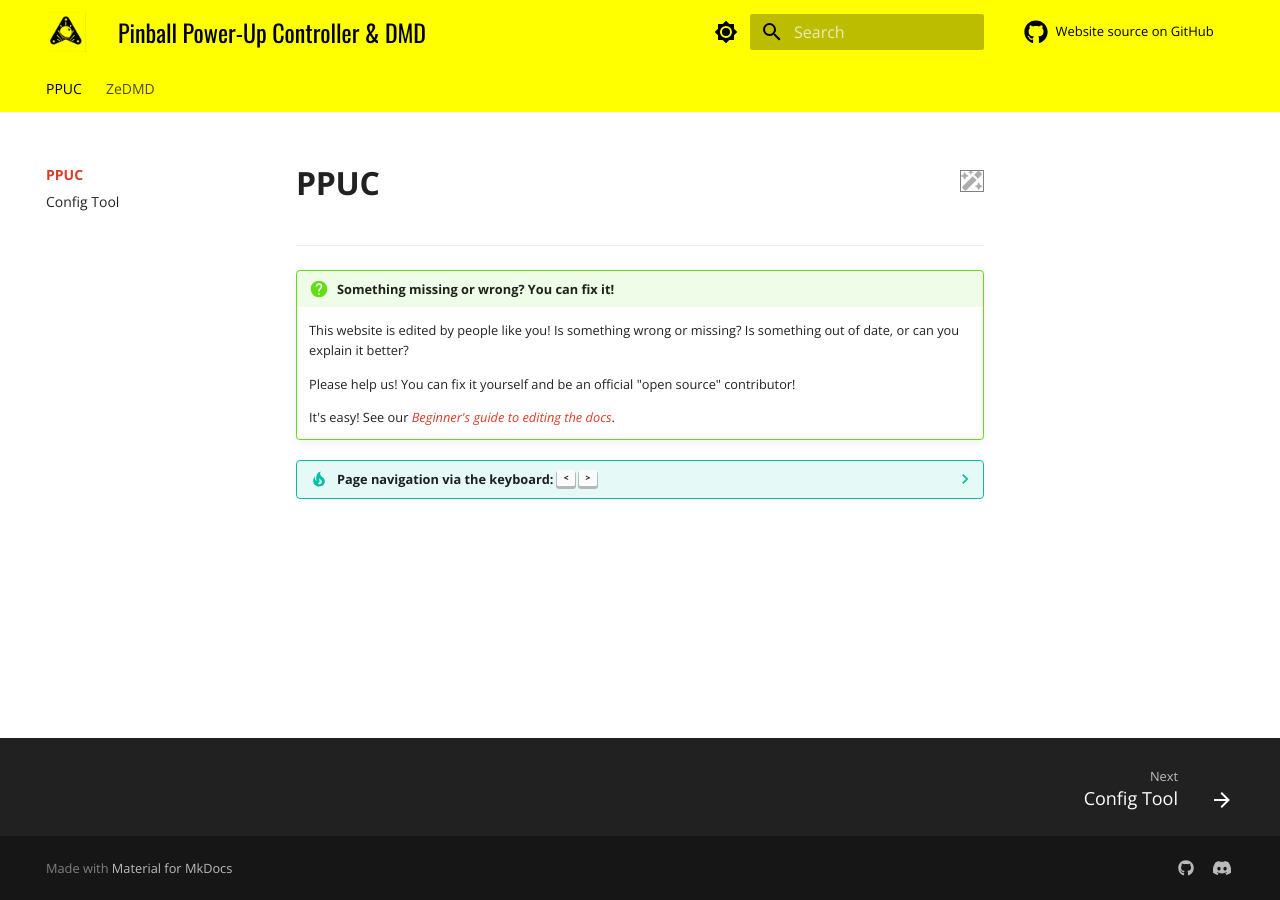
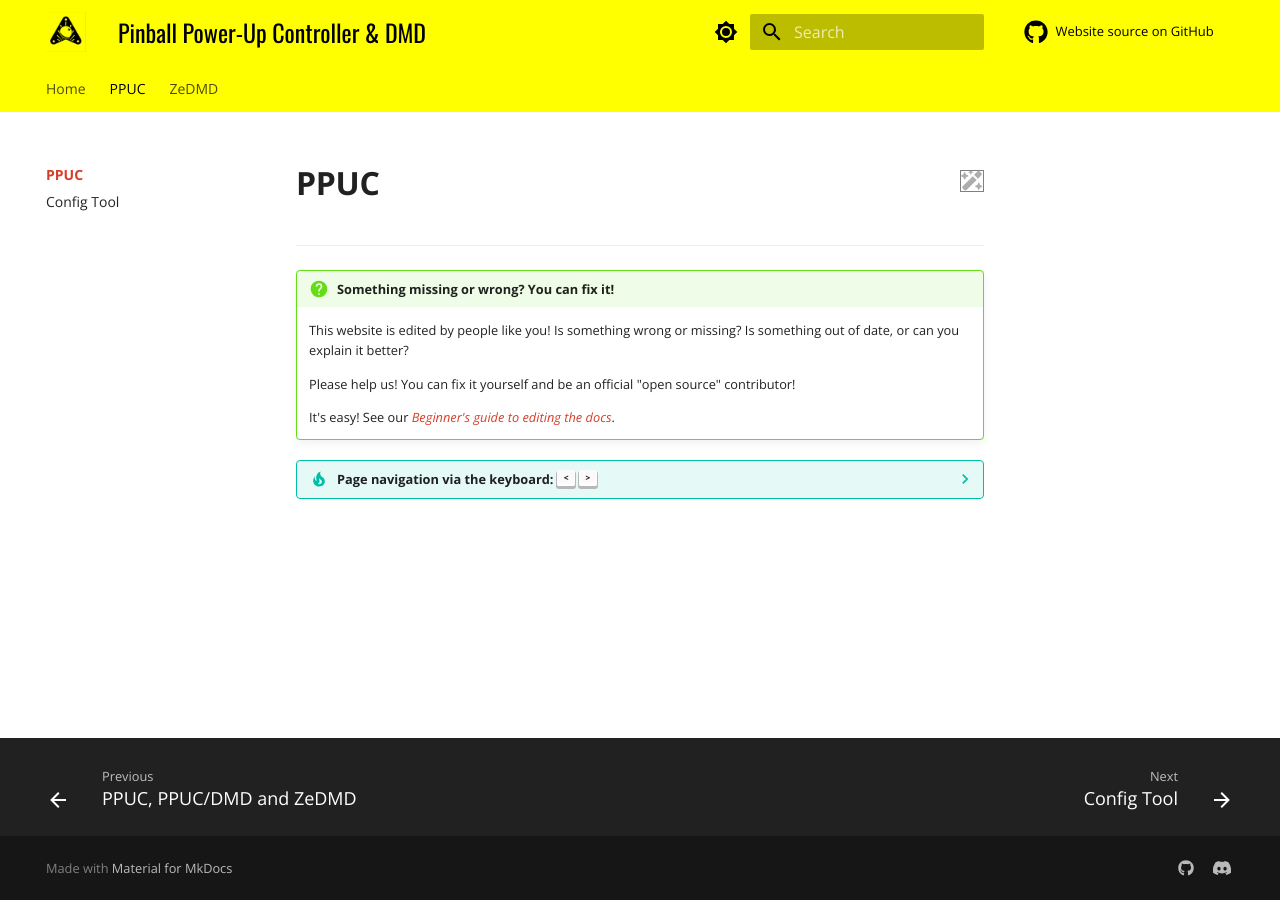
Before and after one commit to foenich/docs, an MkDocs documentation site: the page built from docs/ppuc/index.md, in a window 1280 px wide. Built offline with MkDocs 1.6.1 and Material for MkDocs 9.7.7, drawn with Linux system fonts in a browser that asks for light colours; comment, search, counter and statistics services are not loaded; some of the changed lines change nothing that is shown.

Commit message:
added Home link

```diff
--- a/mkdocs.yml
+++ b/mkdocs.yml
@@ -71,6 +71,8 @@
   base_url: /docs/
 
 nav:
+  - Home:
+    - index.md
   - PPUC:
     - ppuc/index.md
     - ppuc/config_tool.md
```
